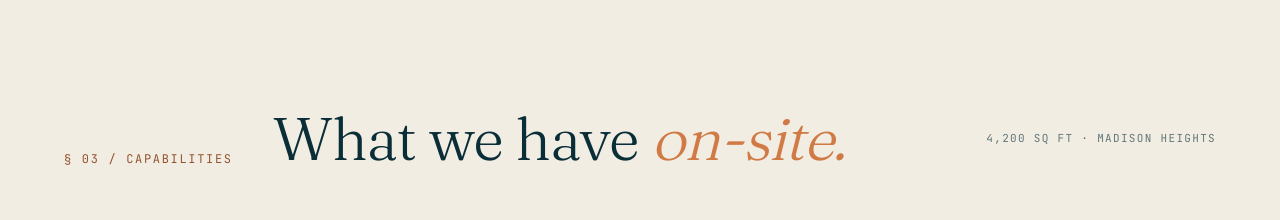
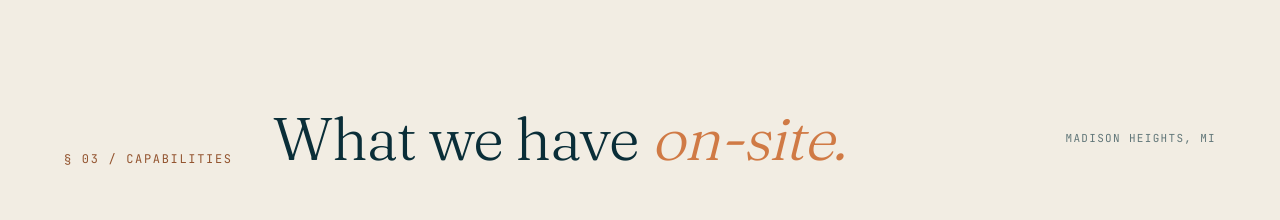
Before and after one commit to francoparodi1979/aprim.github.io, a Next.js app: page /about in a window 1280 px wide. Shown: the part 3420-3640 px from the top of the page. Built offline with nearby package versions, Linux system fonts and the light colour scheme; no server answers.

Commit message:
Remove 4,200 sq ft wording from About and Sponsors pages
Co-Authored-By: Claude Opus 5.5 <noreply@anthropic.com>
Claude-Session: https://claude.ai/code/session_01RhXKgLWzBb7tgcp8UvJKyL

```diff
--- a/src/app/about/page.tsx
+++ b/src/app/about/page.tsx
@@ -200,7 +200,7 @@ export default function AboutPage() {
             <h2>
               What we have <em>on-site.</em>
             </h2>
-            <div className="tag">4,200 sq ft · Madison Heights</div>
+            <div className="tag">Madison Heights, MI</div>
           </div>
           <div className="cap-table">
             {CAPABILITIES.map((c) => (
--- a/src/app/sponsors/page.tsx
+++ b/src/app/sponsors/page.tsx
@@ -119,7 +119,7 @@ export default function SponsorsPage() {
             <h2>
               Built for <em>pulmonary</em> protocols.
             </h2>
-            <div className="tag">4,200 sq ft · Madison Heights, MI</div>
+            <div className="tag">Madison Heights, MI</div>
           </div>
           <div className="cap-table">
             {CAPABILITIES.map((c) => (
```
